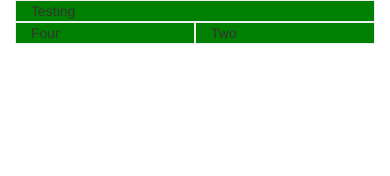
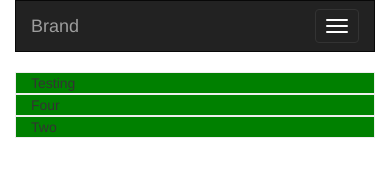
Before and after one commit to jasoncbautista/learningsWeb, a plain HTML site: page index.html in a window 390 px wide. Drawn offline with nearby package versions, Linux system fonts and the light colour scheme.

Commit message:
Nav black

```diff
--- a/index.html
+++ b/index.html
@@ -7,10 +7,37 @@
 
 </style>
 <body>
+
+<div class="container">
+    <nav class="navbar navbar-inverse" role="navigation">
+      <div class="container-fluid">
+        <!-- Brand and toggle get grouped for better mobile display -->
+        <div class="navbar-header">
+          <button type="button" class="navbar-toggle" data-toggle="collapse" data-target="#bs-example-navbar-collapse-1">
+            <span class="sr-only">Toggle navigation</span>
+            <span class="icon-bar"></span>
+            <span class="icon-bar"></span>
+            <span class="icon-bar"></span>
+          </button>
+          <a class="navbar-brand" href="#">Brand</a>
+        </div>
+
+        <!-- Collect the nav links, forms, and other content for toggling -->
+        <div class="collapse navbar-collapse" id="bs-example-navbar-collapse-1">
+          <ul class="nav navbar-nav">
+            <li class="active"><a href="#">Link</a></li>
+            <li><a href="#">Link</a></li>
+          </ul>
+      </div><!-- /.navbar-collapse -->
+      </div><!-- /.container-fluid -->
+    </nav>
+
+</div>
+
     <div class="container">
-        <div class="randomCol col-sm-6 col-xs-12"> Testing</div>
-        <div class="randomCol col-sm-3 col-xs-6"> Four </div>
-        <div class="randomCol col-sm-3 col-xs-6"> Two</div>
+        <div class="randomCol col-sm-6"> Testing</div>
+        <div class="randomCol col-sm-3"> Four </div>
+        <div class="randomCol col-sm-3"> Two</div>
 
     </div>
 </body>
```
Also changed, not shown: 1 other file.
